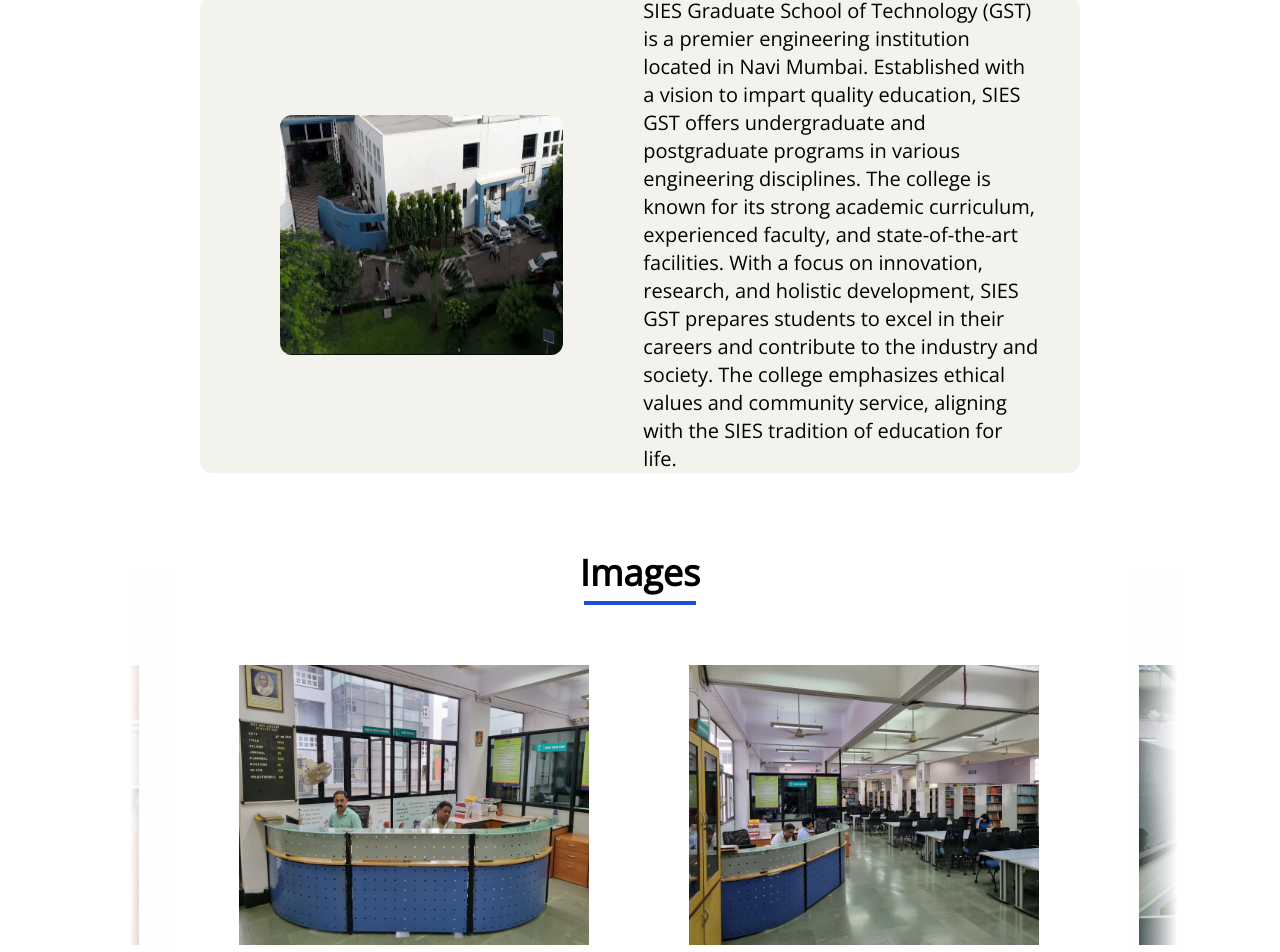
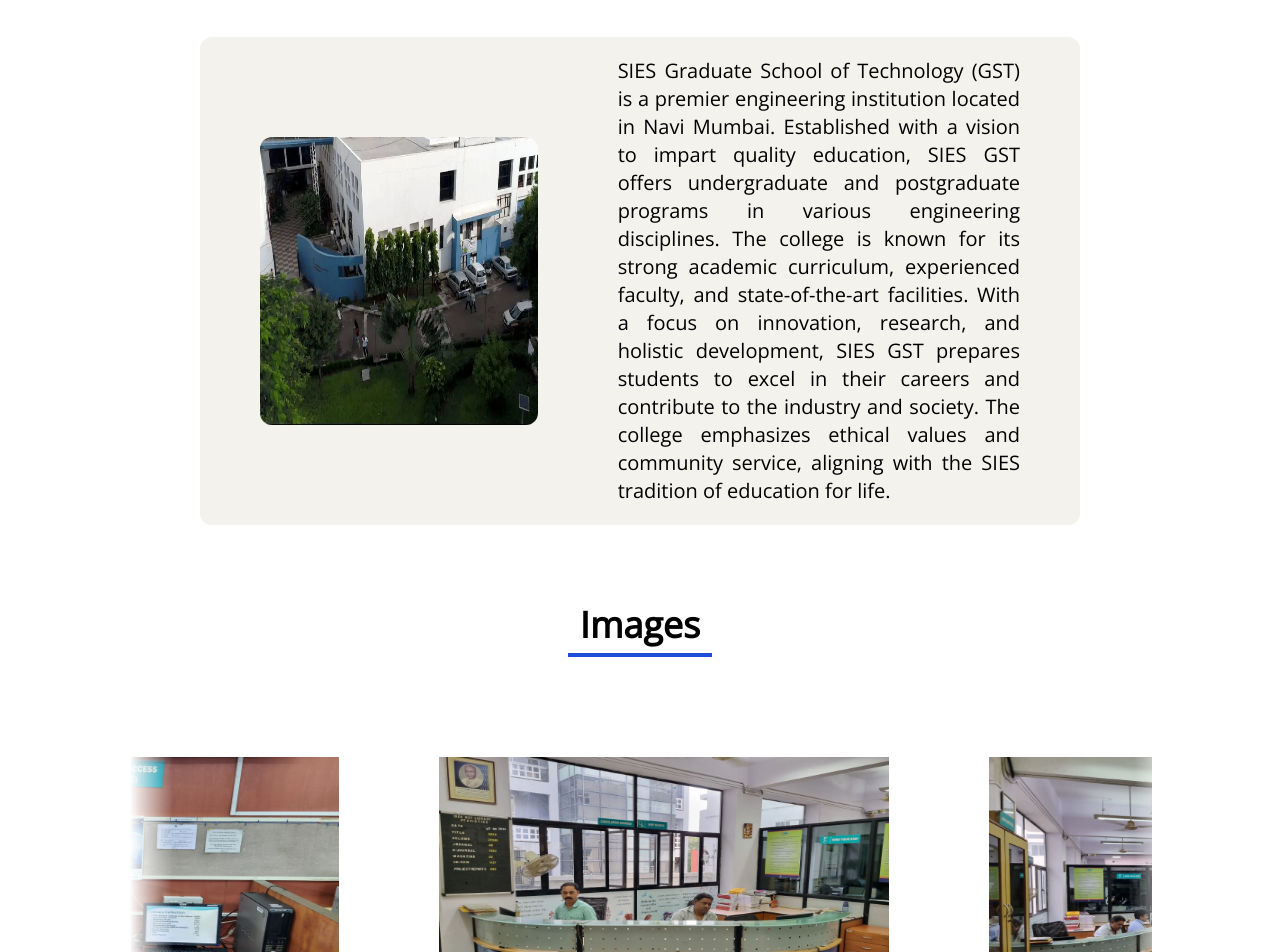
Before and after one commit to Sourish-Kanna/Libray-Website, a React (Vite) app in the folder Frontend/: page / in a window 1280 px wide. Shown: the part 957-1909 px from the top of the page. Built offline with nearby package versions, Linux system fonts and the light colour scheme; a web font is replaced by a local one.

Commit message:
overview and image slider done

```diff
--- a/Frontend/src/Header.jsx
+++ b/Frontend/src/Header.jsx
@@ -60,7 +60,7 @@ const StyledNavLink = ({ to, text, drop_link, drop_name, isMobile}) => {
 
 const StyledDropdown = ({ to, text }) => {
   return (
-    <div className="absolute hidden bg-transparent group-hover:block w-52 top-8 -left-14">
+    <div className="absolute hidden bg-transparent z-10 group-hover:block w-52 top-8 -left-14">
       <div className="absolute left-1/2 transform -translate-x-1/2 -top-2 w-0 h-0 border-l-8 border-r-8 border-b-8 border-transparent border-b-s_orange"></div>
       <ul className="bg-gray-300 text-center">
         {text.map((item, index) => (
--- a/Frontend/src/HomePage.jsx
+++ b/Frontend/src/HomePage.jsx
@@ -15,17 +15,20 @@ import image10 from './assets/img10.webp'
 import image11 from './assets/img11.webp'
 
 
+function generateSlides(images) {
+    return images.map((image, index) => (
+        <div key={index} className="slide">
+            <img
+                className="hover:scale-110 duration-700 h-96 w-auto"
+                src={image}
+                alt={`Slide ${index + 1}`}
+            />
+        </div>
+    ));
+}
 
-const newsItems = [
-    'news 1',
-    'news 2',
-    'news 3',
-    'news 4',
-    'news 5',
-    'news 6',
-    'news 7',
-    'news 8',
-  ];
+const images = [image1, image2, image4, image5, image6, image7, image8, image9, image10, image11];
+const newsItems = ['news 1', 'news 2', 'news 3', 'news 4', 'news 5', 'news 6', 'news 7', 'news 8'];
 
 
 export default function HomePage() {
@@ -40,7 +43,7 @@ export default function HomePage() {
                 <div className="flex flex-nowrap items-center bg-yellow-100 text-base sm:text-lg md:text-xl">
                     <p className="w-fit pl-2 text-lg sm:text-xl md:text-2xl font-bold text-red-600 bg-yellow-100 p-2 z-10">
                     News </p>
-                    <div className="flex flex-nowrap justify-center sm:justify-around w-full sm:w-11/12 p-2 bg-news-back">
+                    <div className="flex flex-nowrap overflow-hidden justify-center sm:justify-around w-full sm:w-11/12 p-2 bg-news-back">
                     {newsItems.map((newsItem, index) => (
                         <p key={index} className="bg-news text-sm sm:text-base p-2">
                         {newsItem}
@@ -73,107 +76,46 @@ export default function HomePage() {
 
 
             {/* Overview */}
-            <div className='p-10 mx-40 flex-col content-center'>
-                <div >
-                    <div className='flex justify-center text-4xl font-bold'>
-                    <p>Overview</p>
-                    </div>
-                    <div className=" border-b-4 mx-auto w-36 mt-2 border-blue-700 mb-10"></div>
+            <div className="p-5 sm:p-10 mx-4 sm:mx-10 md:mx-20 lg:mx-40 flex flex-col items-center">
+            <div>
+                {/* Heading */}
+                <div className="flex justify-center text-2xl sm:text-3xl md:text-4xl font-bold">
+                <p>Overview</p>
                 </div>
-                <div className='flex justify-between items-center text-xl bg-header-color w-full rounded-xl my-10 hover:scale-105 duration-700 h-5/6'>
-                    <div className='m-20 w-5/12'>
-                        <img className='h-60 rounded-xl' src={Overview} alt="" />
-                    </div>
-                    <div className='w-7/12 mr-10'>
-                        <p>SIES Graduate School of Technology (GST) is a premier engineering institution located in Navi Mumbai.
-                            Established with a vision to impart quality education, SIES GST offers undergraduate and postgraduate
-                            programs in various engineering disciplines. The college is known for its strong academic curriculum,
-                            experienced faculty, and state-of-the-art facilities. With a focus on innovation, research, and holistic
-                            development, SIES GST prepares students to excel in their careers and contribute to the industry and society.
-                            The college emphasizes ethical values and community service, aligning with the SIES tradition of education for life.</p>
-                    </div>
+                <div className="border-b-4 mx-auto w-24 sm:w-28 md:w-36 mt-2 border-blue-700 mb-5 sm:mb-10"></div>
+            </div>
+
+            {/* Content Section */}
+            <div className="flex flex-col md:flex-row justify-between items-center text-base sm:text-lg md:text-xl bg-header-color w-full rounded-xl my-5 sm:my-10 hover:scale-105 duration-700">
+                {/* Image Section */}
+                <div className="m-5 md:m-10 px-5 w-full md:w-5/12 flex justify-center">
+                <img className="w-full sm:w-auto h-40 sm:h-60 md:h-72 rounded-xl" src={Overview} alt="Overview" />
+                </div>
+
+                {/* Text Section */}
+                <div className="w-full md:w-7/12 p-5 md:mr-10 text-justify">
+                <p>
+                    SIES Graduate School of Technology (GST) is a premier engineering institution located in Navi Mumbai. Established with a vision to impart quality education, SIES GST offers undergraduate and postgraduate programs in various engineering disciplines. The college is known for its strong academic curriculum, experienced faculty, and state-of-the-art facilities. With a focus on innovation, research, and holistic development, SIES GST prepares students to excel in their careers and contribute to the industry and society. The college emphasizes ethical values and community service, aligning with the SIES tradition of education for life.
+                </p>
                 </div>
             </div>
+            </div>
+
 
             {/*Photos section */}
-            <div className=' mb-10 image-animation'>
+            <div className='mb-10 image-animation'>
                 <div>
-                    <div className='flex justify-center text-4xl font-bold'>
+                    {/* Heading */}
+                    <div className="flex justify-center text-2xl sm:text-3xl md:text-4xl font-bold">
                         <p>Images</p>
                     </div>
-                    <div className="border-b-4 mx-auto w-28 mt-2 border-blue-700 "></div>
+                    <div className="border-b-4 mx-auto w-24 sm:w-28 md:w-36 mt-2 border-blue-700 mb-5 sm:mb-10"/>
                 </div>
-                <div className='slider h-[200px] overflow-visible'>
+                <div className='slider h-[200px]'>
                     <div className="slide-track mb-0">
-                        <div className="slide hover:scale-110 duration-700">
-                            <img className="hover:scale-110 duration-700 h-96 w-auto" src={image1} alt="" />
-                        </div>
-                        <div className="slide">
-                            <img className="hover:scale-110 duration-700 h-96 w-auto" src={image2} alt="" />
-                        </div>
-                        {/* <div className="slide">
-                            <img src={image3} alt="" />
-                        </div> */}
-                        <div className="slide">
-                            <img className="hover:scale-110 duration-700 h-96 w-auto" src={image4} alt="" />
-                        </div>
-                        <div className="slide">
-                            <img className="hover:scale-110 duration-700 h-96 w-auto" src={image5} alt="" />
-                        </div>
-                        <div className="slide">
-                            <img className="hover:scale-110 duration-700 h-96 w-auto" src={image6} alt="" />
-                        </div>
-                        <div className="slide">
-                            <img className="hover:scale-110 duration-700 h-96 w-auto" src={image7} alt="" />
-                        </div>
-                        <div className="slide">
-                            <img className="hover:scale-110 duration-700 h-96 w-auto" src={image8} alt="" />
-                        </div>
-                        <div className="slide">
-                            <img className="hover:scale-110 duration-700 h-96 w-auto" src={image9} alt="" />
-                        </div>
-                        <div className="slide">
-                            <img className="hover:scale-110 duration-700 h-96 w-auto" src={image10} alt="" />
-                        </div>
-                        <div className="slide">
-                            <img className="hover:scale-110 duration-700 h-96 w-auto" src={image11} alt="" />
-                        </div>
-
-                        {/* same 11 slides doubled */}
-
-                        <div className="slide">
-                            <img className="hover:scale-110 duration-700 h-96 w-auto" src={image1} alt="" />
-                        </div>
-                        <div className="slide">
-                            <img className="hover:scale-110 duration-700 h-96 w-auto" src={image2} alt="" />
-                        </div>
-                        {/* <div className="slide">
-                            <img src={image3} alt="" />
-                        </div> */}
-                        <div className="slide ">
-                            <img className="hover:scale-110 duration-700 h-96 w-auto" src={image4} alt="" />
-                        </div>
-                        <div className="slide ">
-                            <img className="hover:scale-110 duration-700 h-96 w-auto" src={image5} alt="" />
-                        </div>
-                        <div className="slide">
-                            <img className="hover:scale-110 duration-700 h-96 w-auto" src={image6} alt="" />
-                        </div>
-                        <div className="slide">
-                            <img className="hover:scale-110 duration-700 h-96 w-auto" src={image7} alt="" />
-                        </div>
-                        <div className="slide">
-                            <img className="hover:scale-110 duration-700 h-96 w-auto" src={image8} alt="" />
-                        </div>
-                        <div className="slide">
-                            <img className="hover:scale-110 duration-700 h-96 w-auto" src={image9} alt="" />
-                        </div>
-                        <div className="slide">
-                            <img className="hover:scale-110 duration-700 h-96 w-auto" src={image10} alt="" />
-                        </div>
-                        <div className="slide">
-                            <img className="hover:scale-110 duration-700 h-96 w-auto" src={image11} alt="" />
-                        </div>
+                        {/* Render the slides twice */}
+                        {generateSlides(images)}
+                        {/* {generateSlides(images)} */}
                     </div>
                 </div>
             </div>
--- a/Frontend/src/css/HomePage.css
+++ b/Frontend/src/css/HomePage.css
@@ -62,7 +62,7 @@ to {
   width: 90%;
   display: grid;
   place-items: center;
-  /* overflow: hidden; */
+  overflow: hidden;
 }
 
 .slide-track{
```
